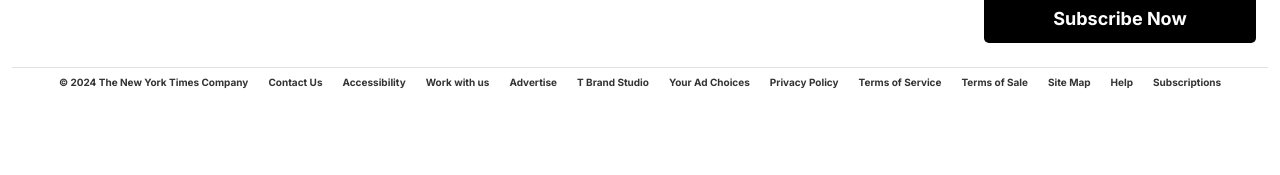
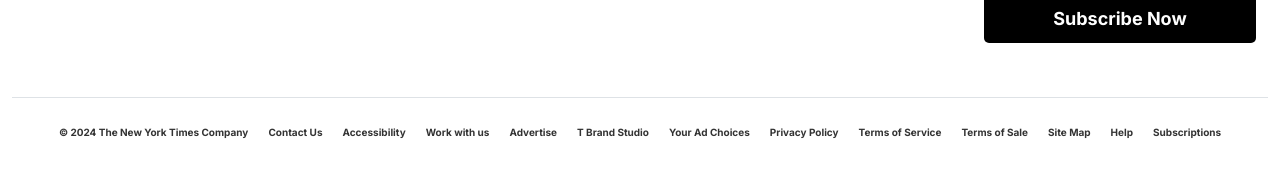
Before and after one commit to aryankumar897/newswave, a Next.js app: page / in a window 1280 px wide. Shown: the part 9402-9577 px from the top of the page. Before the commit the page ends 9510 px from the top, so only its background shows below. Built offline with nearby package versions, Linux system fonts and the light colour scheme; no server answers; the database is empty.

Commit message:
first commit mui base 3

```diff
--- a/components/footer/Footer.css
+++ b/components/footer/Footer.css
@@ -1,4 +1,4 @@
-styles/Footer.module.css
+
 .footer {
     background-color: #ffffff;
     padding: 20px 0;
--- a/components/mobilenav/style.css
+++ b/components/mobilenav/style.css
@@ -22,7 +22,7 @@
   height: 100vh;
   background-color: #fff;
     transition: left 0.3s cubic-bezier(0.25, 0.46, 0.45, 0.94), opacity 0.3s ease; /* Updated transition */
-    opacity: 0; /* Initially transparent */
+    opacity: 0;
 }
 
 .menu.open {
--- a/components/togglecategory/style.css
+++ b/components/togglecategory/style.css
@@ -108,7 +108,7 @@
   border-style: dashed;
   border-color: transparent transparent transparent #fff;
  transform: scaleX(-1);
- /* border-left-color: black; */
+
 
 
 }
--- a/components/topfooter/style.css
+++ b/components/topfooter/style.css
@@ -1,4 +1,4 @@
-/* styles.css */
+
 .subcategory-item:hover {
   text-decoration: underline;
 }
```
